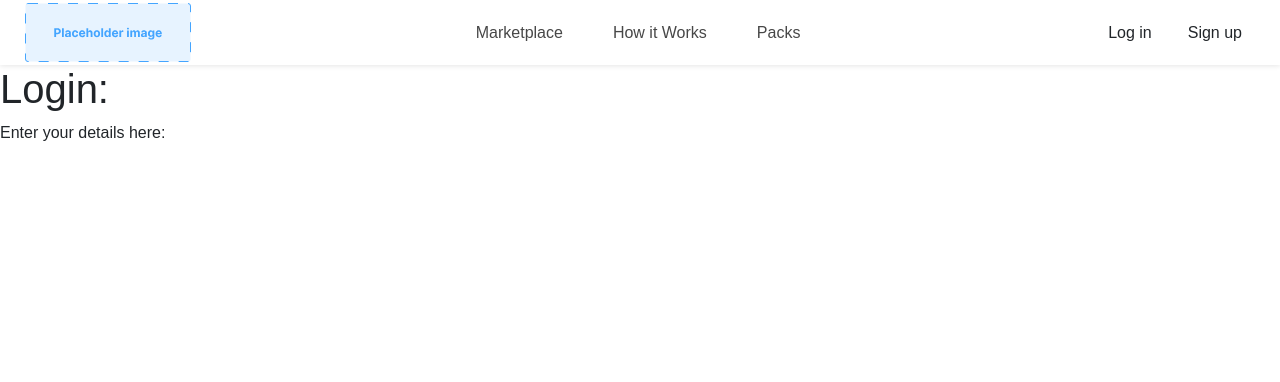
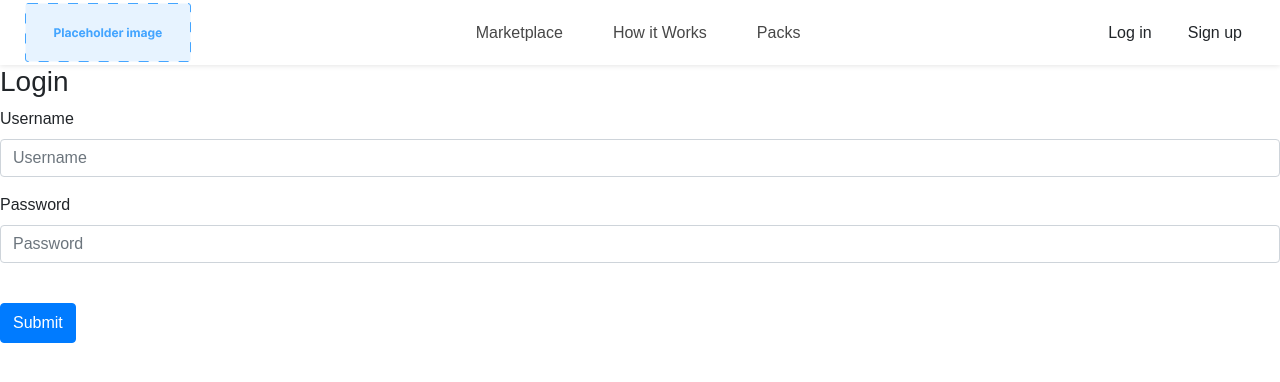
Before and after one commit to 23640118/AgileWebDev, a Python web app: template app/templates/login.html in a window 1280 px wide. Shown: the top 382 px of the page. Run offline with Jinja, Linux system fonts and the light colour scheme; the template is opened without the code that fills it, so the values that code supplies are empty; some libraries are stand-ins or nearby versions.

Commit message:
Implemented fully functioning Login and Signup system.

```diff
--- a/app/database.py
+++ b/app/database.py
@@ -1,5 +1,6 @@
 from app import db
 from flask_login import UserMixin
+#SQLite
 from sqlalchemy.sql import func
 
 class Post(db.Model):
@@ -16,7 +17,10 @@ class User(db.Model, UserMixin):
     username = db.Column(db.String(10))
     email = db.Column(db.String(50), unique=True)
     password = db.Column(db.String(20))
+    money = db.Column(db.Integer)
     cards_owned = db.Column(db.String(100))          #all cards a user owns in a comma-separated list
+    def get_id(self):
+        return str(self.user_id)
 
 class Card(db.Model):
     card_id = db.Column(db.Integer, primary_key=True)
--- a/app/routes.py
+++ b/app/routes.py
@@ -1,4 +1,5 @@
 from flask import Blueprint, render_template, flash, redirect, url_for
+from flask_login import login_required
 
 routes = Blueprint('routes', __name__)
 
@@ -16,5 +17,6 @@ def rules():
 
 
 @routes.route('/packs')
+@login_required
 def packs():
     return render_template('packs.html', title='Packs')
--- a/app/static/css/style.css
+++ b/app/static/css/style.css
@@ -77,3 +77,11 @@ body {
 #auth .btn {
     margin-left: 10px;
 }
+
+.alert-success {
+    background-color: green;
+}
+
+.alert-error {
+    background-color: red;
+}
--- a/app/templates/base.html
+++ b/app/templates/base.html
@@ -34,8 +34,12 @@
             </div>
 
             <div id="auth">
+              {% if current_user.is_authenticated %}
+                <a href="/logout" class="btn-primary-btn">Logout</a>
+              {% else %}
                 <a href="/login" class="btn primary-btn">Log in</a>
                 <a href="/signup" class="btn secondary-btn">Sign up</a>
+              {% endif %}
             </div>
 
         </div>
--- a/app/templates/login.html
+++ b/app/templates/login.html
@@ -1,9 +1,41 @@
 {% extends "base.html" %}
 
 {% block content %}
-   <!-- Write all HTML code here -->
+<form method="POST" class="center-form">
+   <h3>Login</h3>
+   <div class="form-group">
+     <label for="username">Username</label>
+     <br />
+     <input
+       type="text"
+       class="form-control"
+       id="username"
+       name="username"
+       placeholder="Username"
+     />
+   </div>
+   <div class="form-group">
+     <label for="password">Password</label>
+     <br />
+     <input
+       type="password"
+       class="form-control"
+       id="password"
+       name="password"
+       placeholder="Password"
+     />
+   </div>
+   <br />
+   {% with messages = get_flashed_messages(with_categories=true) %}
+        {% if messages %}
+            {% for category, message in messages %}
+                <div class="alert alert-{{ category }}" role="alert">
+                    {{ message }}
+                </div>
+            {% endfor %}
+        {% endif %}
+    {% endwith %}
 
-   <h1>Login:</h1>
-   <p> Enter your details here:</p>
-
+   <button type="submit" class="btn btn-primary">Submit</button>
+ </form>
 {% endblock %}
```
Also changed, not shown: app/__init__.py (+8 -0 lines), app/auth.py (+38 -10 lines), app/templates/signup.html (+31 -7 lines).
